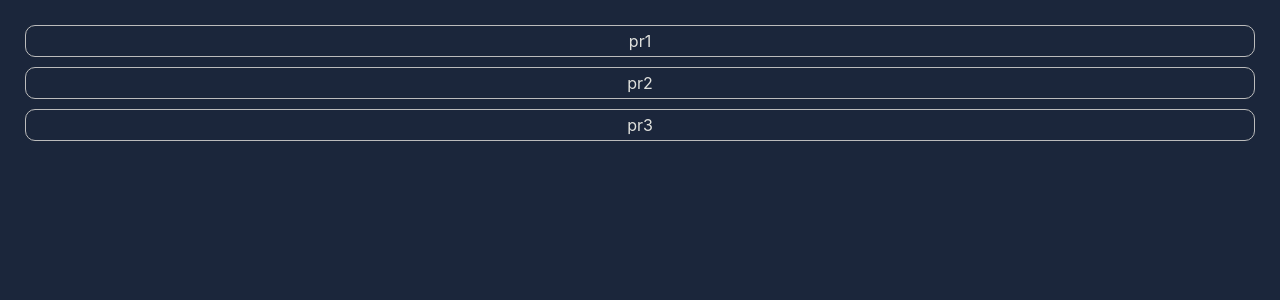
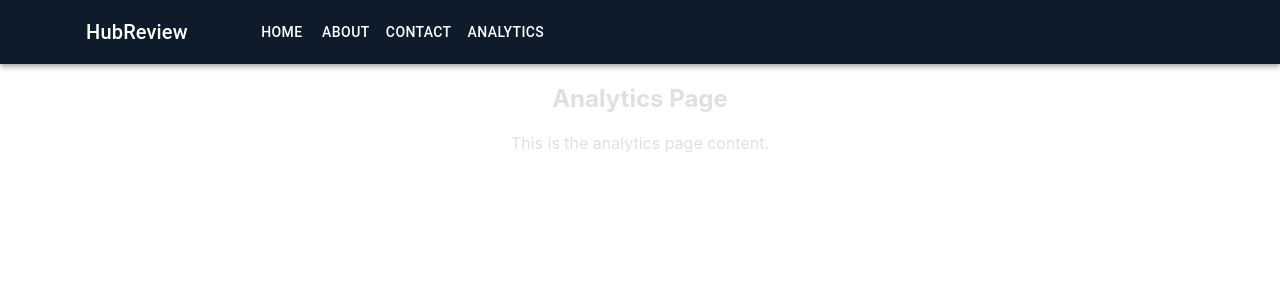
Before and after one commit to hubreviewapp/hubreview, a React (Create React App) app: page /analytics in a window 1280 px wide. Shown: the top 300 px of the page. Built offline with nearby package versions, Linux system fonts and the light colour scheme.

Commit message:
feat:navbar component

```diff
--- a/src/App.tsx
+++ b/src/App.tsx
@@ -1,14 +1,24 @@
 import React from 'react';
 import './App.css';
+import { BrowserRouter as Router, Route, Routes } from 'react-router-dom';
+import Analytics from "./pages/analytics";
 import List_PR from "./pages/List_PR";
+import Navbar from "./components/navbar";
 
 
 function App() {
 
-
   return (
     <div className="App">
-      <List_PR/>
+      <Router>
+        <Navbar />
+        <Routes>
+          <Route path="/" element={<List_PR/> } />
+          <Route path="/contact" element={<List_PR/> } />
+
+          <Route path="/analytics" element={<Analytics />} /> {/* Use the Contact component here */}
+        </Routes>
+      </Router>
     </div>
   );
 }
--- /dev/null
+++ b/src/components/navbar.tsx
@@ -0,0 +1,31 @@
+// src/components/Navbar.tsx
+import React from 'react';
+import { Link } from 'react-router-dom';
+import { AppBar, Toolbar, Typography, Button } from '@mui/material';
+
+const Navbar: React.FC = () => {
+  return (
+    <AppBar position="static" sx={{ backgroundColor: '#0D1B2A' }}>
+      <Toolbar>
+        <Typography variant="h6" component="div" sx={{ flexGrow: 0.15}}>
+          HubReview
+        </Typography>
+        <Button component={Link} to="/" color="inherit">
+          Home
+        </Button>
+        <Button component={Link} to="/about" color="inherit">
+          About
+        </Button>
+        <Button component={Link} to="/contact" color="inherit">
+          Contact
+        </Button>
+
+        <Button component={Link} to="/analytics" color="inherit">
+          Analytics
+        </Button>
+      </Toolbar>
+    </AppBar>
+  );
+};
+
+export default Navbar;
--- a/src/pages/List_PR.tsx
+++ b/src/pages/List_PR.tsx
@@ -1,6 +1,5 @@
 import React from 'react';
 import { makeStyles } from '@mui/styles';
-
 
 
 const useStyles = makeStyles(() => ({
--- /dev/null
+++ b/src/pages/analytics.tsx
@@ -0,0 +1,13 @@
+// src/pages/Contact.tsx
+import React from 'react';
+
+const Analytics: React.FC = () => {
+  return (
+    <div>
+      <h2>Analytics Page</h2>
+      <p>This is the analytics page content.</p>
+    </div>
+  );
+};
+
+export default Analytics;
```
